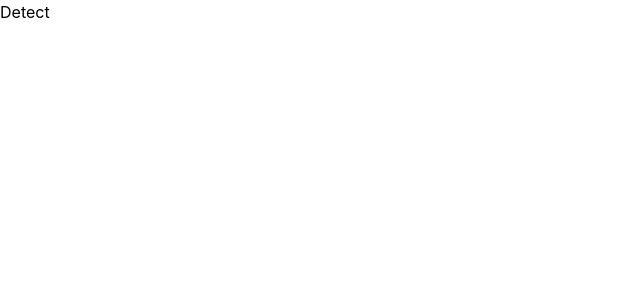
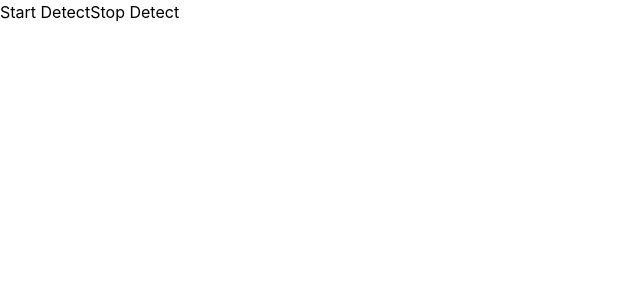
Before and after one commit to aparikh27/BAI, a React (Vite) app in the folder frontend/: page / in a window 1280 px wide. Shown: the top 300 px of the page, without its empty margins (0-640 px from the left). Built offline with nearby package versions, Linux system fonts and the light colour scheme.

Commit message:
Added a stop button to stop detection

```diff
--- a/frontend/src/App.tsx
+++ b/frontend/src/App.tsx
@@ -1,7 +1,7 @@
 function App() {
 
   const detect = async () => {
-    console.log("Sending request...");
+    console.log("Sending start detect request...");
     const request = {
       source: 0,
       confidence: 0.5
@@ -20,8 +20,26 @@ function App() {
     console.log(data);
   };
 
+  const stopDetect = async () => {
+    console.log("Sending stop detect request");
+    const response = await fetch("http://127.0.0.1:8000/api/stopDetect", {
+      method: "POST",
+      headers: {
+        "Content-Type": "application/json",
+      },
+    });
+    const data = await response.json();
+    console.log(data);
+
+  }
+
+
+
   return (
-    <button onClick={detect}>Detect</button>
+    <div>
+      <button onClick={detect}>Start Detect</button>
+      <button onClick={stopDetect}>Stop Detect</button>
+    </div>
   );
 }
 
```
